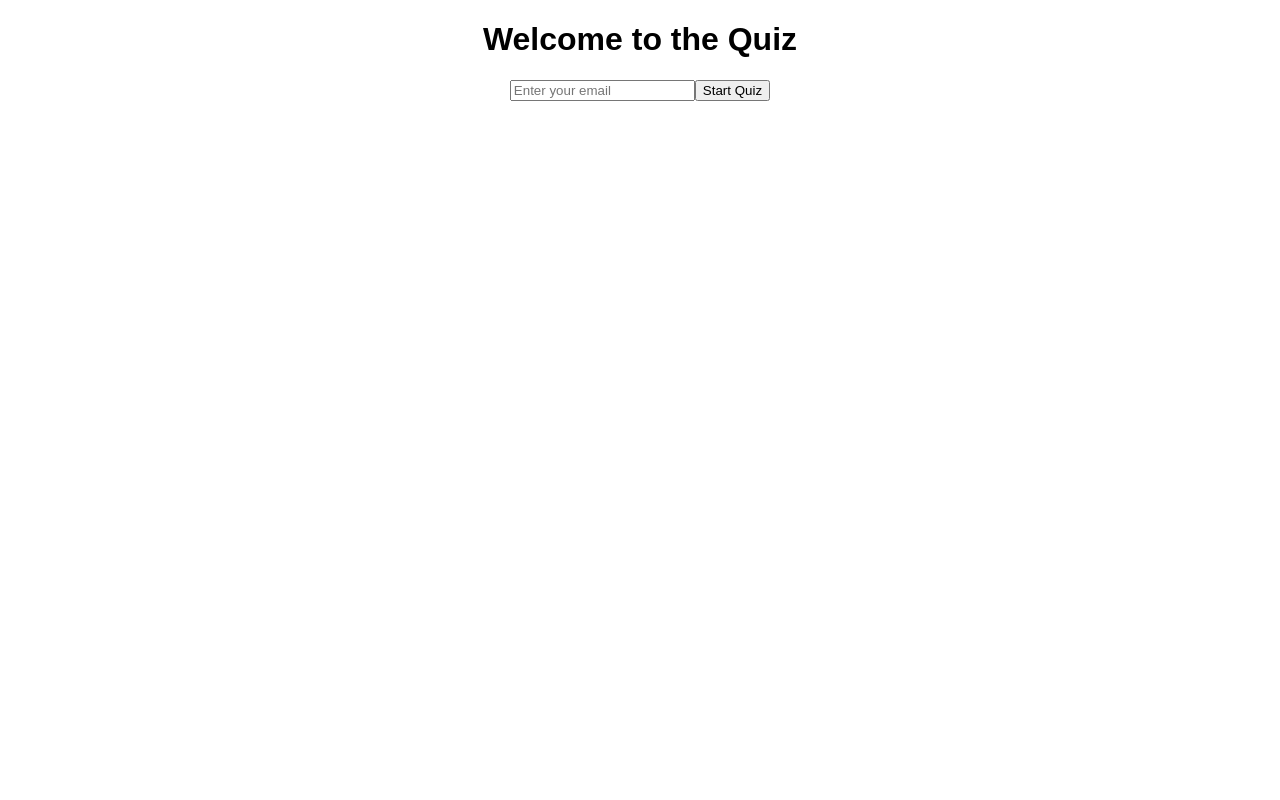
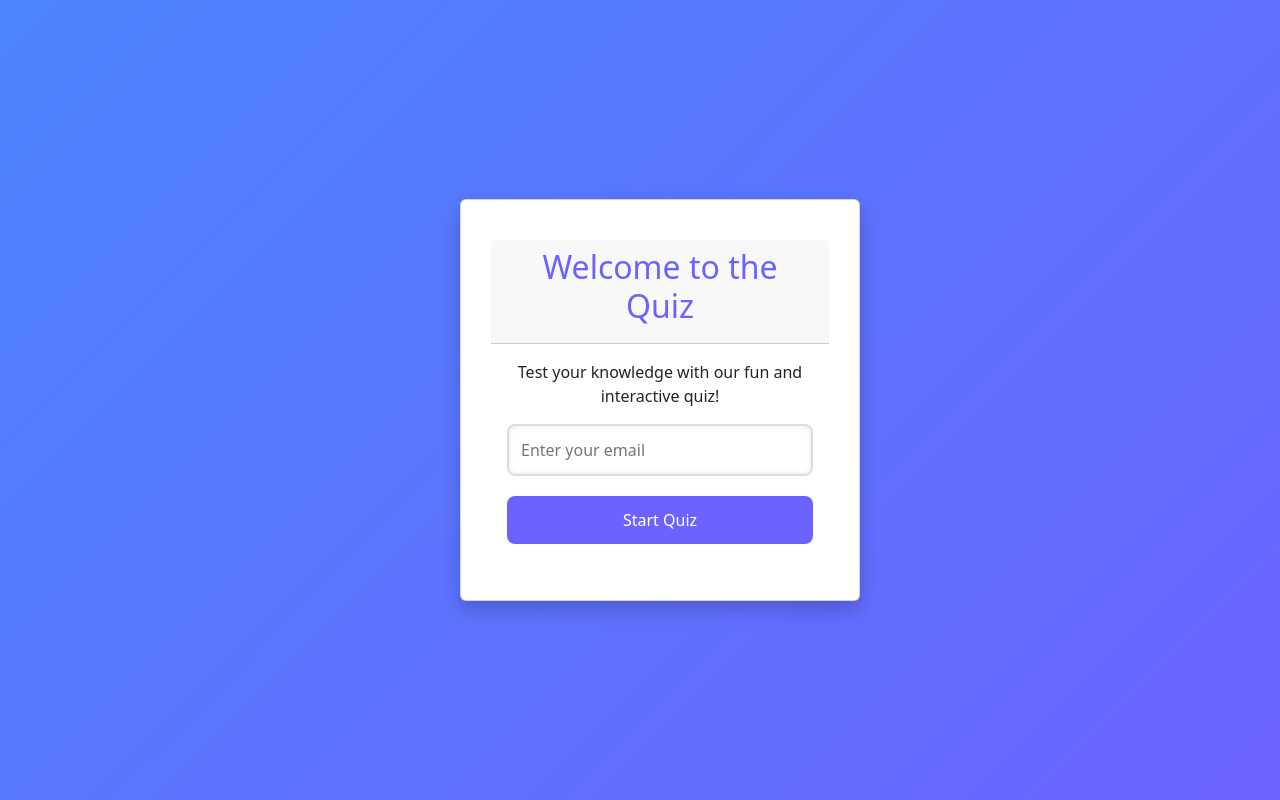
Before and after one commit to ParidhiChauhan/quiz-app, a React (Create React App) app: page / in a window 1280 px wide. Built offline with nearby package versions, Linux system fonts and the light colour scheme.

Commit message:
Initial commit

```diff
--- a/package.json
+++ b/package.json
@@ -10,6 +10,7 @@
     "start": "react-scripts start"
   },
   "dependencies": {
+    "bootstrap": "^5.3.3",
     "react": "^18.2.0",
     "react-dom": "^18.2.0",
     "react-router-dom": "^6.14.0",
--- a/src/App.jsx
+++ b/src/App.jsx
@@ -3,6 +3,7 @@ import StartPage from "./components/StartPage";
 import QuizPage from "./components/QuizPage";
 import ResultPage from "./components/ResultPage";
 import { QuizProvider } from "./context/QuizContext";
+import 'bootstrap/dist/css/bootstrap.min.css';
 
 function App() {
     const [currentPage, setCurrentPage] = useState("start");
--- a/src/components/ResultPage.jsx
+++ b/src/components/ResultPage.jsx
@@ -6,16 +6,37 @@ function ResultPage() {
 
     return (
         <div className="result-page">
-            <h1>Quiz Results</h1>
-            <ul>
-                {quizData.map((question, index) => (
-                    <li key={index}>
-                        <p>Question: {question.question}</p>
-                        <p>Your Answer: {answers[index] || "Not Answered"}</p>
-                        <p>Correct Answer: {question.correct_answer}</p>
-                    </li>
-                ))}
-            </ul>
+            <div className="result-card">
+                <h1>Quiz Results</h1>
+                <ul className="result-list">
+                    {quizData.map((question, index) => (
+                        <li key={index} className="result-item">
+                            <div className="question-section">
+                                <p className="question-text">
+                                    <strong>Q{index + 1}: </strong>
+                                    {question.question}
+                                </p>
+                                <p className="answer-text">
+                                    <strong>Your Answer: </strong>
+                                    <span
+                                        className={
+                                            answers[index] === question.correct_answer
+                                                ? "correct"
+                                                : "incorrect"
+                                        }
+                                    >
+                                        {answers[index] || "Not Answered"}
+                                    </span>
+                                </p>
+                                <p className="correct-answer">
+                                    <strong>Correct Answer: </strong>
+                                    {question.correct_answer}
+                                </p>
+                            </div>
+                        </li>
+                    ))}
+                </ul>
+            </div>
         </div>
     );
 }
--- a/src/components/StartPage.jsx
+++ b/src/components/StartPage.jsx
@@ -6,27 +6,46 @@ function StartPage({ setCurrentPage }) {
     const { setQuizData } = useContext(QuizContext);
 
     const startQuiz = async () => {
-        if (!email) {
+        if (!email.trim()) {
             alert("Please enter your email address");
             return;
         }
 
+        try {
             const response = await fetch("https://opentdb.com/api.php?amount=15");
+            if (!response.ok) {
+                throw new Error("Failed to fetch quiz data");
+            }
+
             const data = await response.json();
             setQuizData(data.results);
             setCurrentPage("quiz");
+        } catch (error) {
+            alert("Something went wrong. Please try again later.");
+            console.error(error);
+        }
     };
 
     return (
         <div className="start-page">
+            <div className="card">
+                <div className="card-header">
                     <h1>Welcome to the Quiz</h1>
+                </div>
+                <div className="card-body">
+                    <p>Test your knowledge with our fun and interactive quiz!</p>
                     <input
                         type="email"
                         placeholder="Enter your email"
                         value={email}
                         onChange={(e) => setEmail(e.target.value)}
+                        className="email-input"
                     />
-            <button onClick={startQuiz}>Start Quiz</button>
+                    <button onClick={startQuiz} className="start-button">
+                        Start Quiz
+                    </button>
+                </div>
+            </div>
         </div>
     );
 }
--- a/src/index.css
+++ b/src/index.css
@@ -1,19 +1,253 @@
-body {
-    font-family: Arial, sans-serif;
-    margin: 0;
-    padding: 0;
-}
 
-.start-page, .quiz-page, .result-page {
+.start-page,
+.quiz-page,
+.result-page {
     text-align: center;
     margin: 20px;
 }
+.email-input {
+    width: 100%;
+    padding: 10px;
+    margin-bottom: 20px;
+    border: 1px solid #d1d5db;
+    border-radius: 5px;
+    font-size: 1rem;
+    box-sizing: border-box;
+    transition: box-shadow 0.3s ease, border-color 0.3s ease;
+}
 
+.email-input:focus {
+    border-color: #2563eb; /* Blue */
+    outline: none;
+    box-shadow: 0 0 5px rgba(37, 99, 235, 0.5);
+}
+
+.start-button {
+    background-color: #2563eb; /* Blue */
+    color: white;
+    border: none;
+    padding: 10px 15px;
+    border-radius: 5px;
+    font-size: 1rem;
+    cursor: pointer;
+    transition: background-color 0.3s ease;
+    width: 100%;
+}
+
+.start-button:hover {
+    background-color: #1d4ed8; /* Darker blue */
+}
+
+/* Timer */
 .timer {
     font-size: 1.5em;
     margin-bottom: 10px;
 }
 
+/* Navigation Panel */
 .navigation-panel button {
     margin: 5px;
 }
+
+/* Result Page */
+body {
+    font-family: Arial, sans-serif;
+    margin: 0;
+    padding: 0;
+    background-color: #f9fafb; /* Light gray for the entire page */
+}
+
+.result-page {
+    display: flex;
+    justify-content: center;
+    align-items: center;
+    min-height: 100vh;
+    padding: 20px;
+    box-sizing: border-box;
+}
+
+.result-card {
+    background: white;
+    padding: 30px 40px;
+    border-radius: 10px;
+    box-shadow: 0 4px 8px rgba(0, 0, 0, 0.1);
+    max-width: 900px;
+    width: 100%;
+    text-align: center;
+    overflow-y: auto; /* Handles overflow if content exceeds height */
+}
+
+.result-card h1 {
+    font-size: 2.5rem;
+    color: #1f2937; /* Dark gray */
+    margin-bottom: 20px;
+    border-bottom: 2px solid #2563eb; /* Blue underline */
+    display: inline-block;
+    padding-bottom: 5px;
+}
+
+.result-list {
+    list-style: none;
+    padding: 0;
+    margin: 0;
+    text-align: left;
+}
+
+.result-item {
+    margin-bottom: 20px;
+    padding: 15px;
+    background-color: #f9fafb; /* Light background for items */
+    border: 1px solid #e5e7eb; /* Light gray border */
+    border-radius: 8px;
+    box-shadow: 0 2px 4px rgba(0, 0, 0, 0.1);
+    transition: background-color 0.3s ease, transform 0.2s ease;
+}
+
+.result-item:hover {
+    background-color: #e0f2fe; /* Light blue hover effect */
+    transform: translateY(-2px); /* Slight lift effect on hover */
+}
+
+.question-section {
+    margin-bottom: 10px;
+    word-wrap: break-word; /* Prevents overflow for long text */
+}
+
+.question-text {
+    font-size: 1.1rem;
+    color: #1f2937; /* Dark gray */
+    margin-bottom: 5px;
+    font-weight: bold;
+}
+
+.answer-text {
+    font-size: 1rem;
+    margin-bottom: 5px;
+    color: #4b5563; /* Medium gray */
+}
+
+.correct-answer {
+    font-size: 1rem;
+    color: #10b981; /* Green for correct answer */
+    font-weight: bold;
+}
+
+.correct {
+    color: #10b981; /* Green for correct answers */
+    font-weight: bold;
+}
+
+.incorrect {
+    color: #ef4444; /* Red for incorrect answers */
+    font-weight: bold;
+}
+
+.not-answered {
+    color: #d97706; /* Amber for unanswered */
+    font-weight: bold;
+}
+
+@media (max-width: 768px) {
+    .result-card {
+        padding: 20px;
+    }
+
+    .result-item {
+        padding: 10px;
+    }
+
+    .question-text,
+    .answer-text,
+    .correct-answer {
+        font-size: 0.9rem;
+    }
+}
+body {
+    font-family: "Arial", sans-serif;
+    margin: 0;
+    padding: 0;
+    background: linear-gradient(135deg, #4c84ff, #6c63ff);
+    color: #fff;
+    min-height: 100vh;
+    display: flex;
+    justify-content: center;
+    align-items: center;
+}
+
+.start-page {
+    display: flex;
+    justify-content: center;
+    align-items: center;
+    width: 100%;
+    height: 100%;
+    padding: 20px;
+}
+
+.card {
+
+    color: #333;
+    border-radius: 15px;
+    box-shadow: 0 8px 20px rgba(0, 0, 0, 0.2);
+    text-align: center;
+    padding: 40px 30px;
+    max-width: 400px;
+    width: 100%;
+    animation: fadeIn 0.8s ease;
+}
+
+@keyframes fadeIn {
+    from {
+        opacity: 0;
+        transform: scale(0.9);
+    }
+    to {
+        opacity: 1;
+        transform: scale(1);
+    }
+}
+
+.card-header h1 {
+    font-size: 2rem;
+    margin-bottom: 10px;
+    color: #6c63ff;
+}
+
+
+
+.email-input {
+    width: 100%;
+    padding: 12px;
+    margin-bottom: 20px;
+    border: 2px solid #ddd;
+    border-radius: 8px;
+    font-size: 1rem;
+    transition: all 0.3s ease;
+    box-shadow: inset 0 0 5px rgba(0, 0, 0, 0.1);
+}
+
+.email-input:focus {
+    border-color: #6c63ff;
+    box-shadow: 0 0 8px rgba(108, 99, 255, 0.5);
+    outline: none;
+}
+
+.start-button {
+    background-color: #6c63ff;
+    color: white;
+    border: none;
+    padding: 12px 20px;
+    font-size: 1rem;
+    border-radius: 8px;
+    cursor: pointer;
+    transition: all 0.3s ease;
+    width: 100%;
+}
+
+.start-button:hover {
+    background-color: #574bc5;
+    box-shadow: 0 4px 12px rgba(108, 99, 255, 0.3);
+}
+
+.start-button:active {
+    transform: scale(0.97);
+}
```
Also changed, not shown: 1 other file (tests, documents, lock files or other folders). Lines whose indentation alone changed are shown as unchanged.
